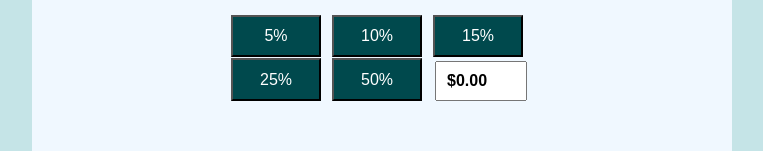
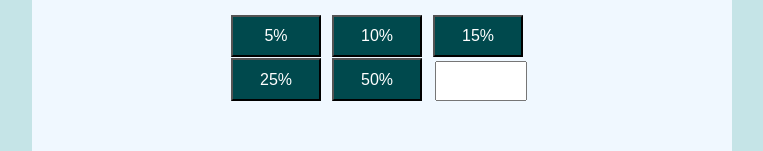
Before and after one commit to chriskavanagh/tipcalc, a React (Create React App) app: page / in a window 1280 px wide. Shown: the part 310-461 px from the top of the page, without its empty margins (258-1021 px from the left). Built offline with nearby package versions, Linux system fonts and the light colour scheme.

Commit message:
currencyMask

```diff
--- a/src/App.js
+++ b/src/App.js
@@ -1,25 +1,18 @@
 import "./App.css";
 import logo from "./images/logo.svg";
-import { useState } from "react";
+import { useState, useCallback } from "react";
 import Form from "./components/Form";
 import Display from "./components/Display";
 import TipButtons from "./components/TipButtons";
 
 function App() {
-  /* const [billAmt, setBillAmt] = useState(0);
-  const [billError, setbillError] = useState(0);
-  const [count, setCount] = useState(0);
-  const [isTipSelected, setisTipSelected] = useState(false);
-  const [selectedTip, setSelectedTip] = useState(false);
-  const [calculatedTotal, setcalculatedTotal] = useState(false); */
-  const [tip, setTip] = useState(0);
+  const [tip, setTip] = useState("");
   const [formattedAmt, setFormattedAmt] = useState("");
   //console.log(formattedAmt);
 
-  const handler = (e) => {
-    console.log(typeof e.target.value);
-    setTip(e.target.value);
-  };
+  function handler(event) {
+    setTip(event.target.value);
+  }
   return (
     <div className="App">
       <img src={logo} alt="logo" className="page-logo" />
--- a/src/components/TipButtons.js
+++ b/src/components/TipButtons.js
@@ -2,31 +2,31 @@ import React, { useState } from "react";
 import "../styles/TipButtons.css";
 //import { FaDollarSign } from "react-icons/fa";
 
-export default function TipButtons({
-  tip,
-  setTip,
-  formattedAmt,
-  setFormattedAmt,
-  handler,
-}) {
-  const [isEditing, setIsediting] = useState(false);
+export default function TipButtons({ tip, setTip, handler }) {
+  function customHandler(event) {
+    let value = new Intl.NumberFormat("en-US", {
+      style: "currency",
+      currency: "USD",
+      minimumFractionDigits: 2,
+    }).format(event.target.value.replace(/\D+/g, ""));
+    setTip(value === "0" ? "" : value);
+  }
 
-  // button handler
-
-  const toCurrency = (num) => {
+  /* const toCurrency = (num) => {
+    let num1 = Number(num);
     const formatter = new Intl.NumberFormat("en-US", {
       style: "currency",
       currency: "USD",
     });
 
-    return formatter.format(num);
-  };
+    return formatter.format(num1);
+  }; */
 
-  const toggleEditing = () => {
+  /* const toggleEditing = () => {
     setIsediting((prev) => !prev);
-  };
+  }; */
 
-  console.log(isEditing);
+  //console.log(isEditing);
   console.log(tip);
 
   return (
@@ -48,31 +48,15 @@ export default function TipButtons({
         <button value={0.5} onClick={handler}>
           50%
         </button>
-
-        {isEditing ? (
-          <div className="input-wrapper">
-            <input
-              type="number"
-              // placeholder="0.00"
-              className="custom"
-              value={tip}
-              onChange={handler}
-              onBlur={toggleEditing}
-            />
-          </div>
-        ) : (
         <div className="input-wrapper">
           <input
             type="text"
             // placeholder="0.00"
             className="custom"
-              value={toCurrency(tip)}
-              onChange={handler}
-              onFocus={toggleEditing}
-              readOnly
+            value={tip}
+            onChange={customHandler}
           />
         </div>
-        )}
       </div>
     </div>
   );
--- a/src/styles/TipButtons.css
+++ b/src/styles/TipButtons.css
@@ -28,9 +28,9 @@ p {
 input {
   width: 92px;
   height: 40px;
-  font-size: 16px;
+  font-size: 15px;
   font-weight: bold;
-  padding-left: 10px;
+  padding-left: 14px;
   margin-top: 3px;
   margin-right: 4px;
   outline: none;
```
Lines whose indentation alone changed are shown as unchanged.
